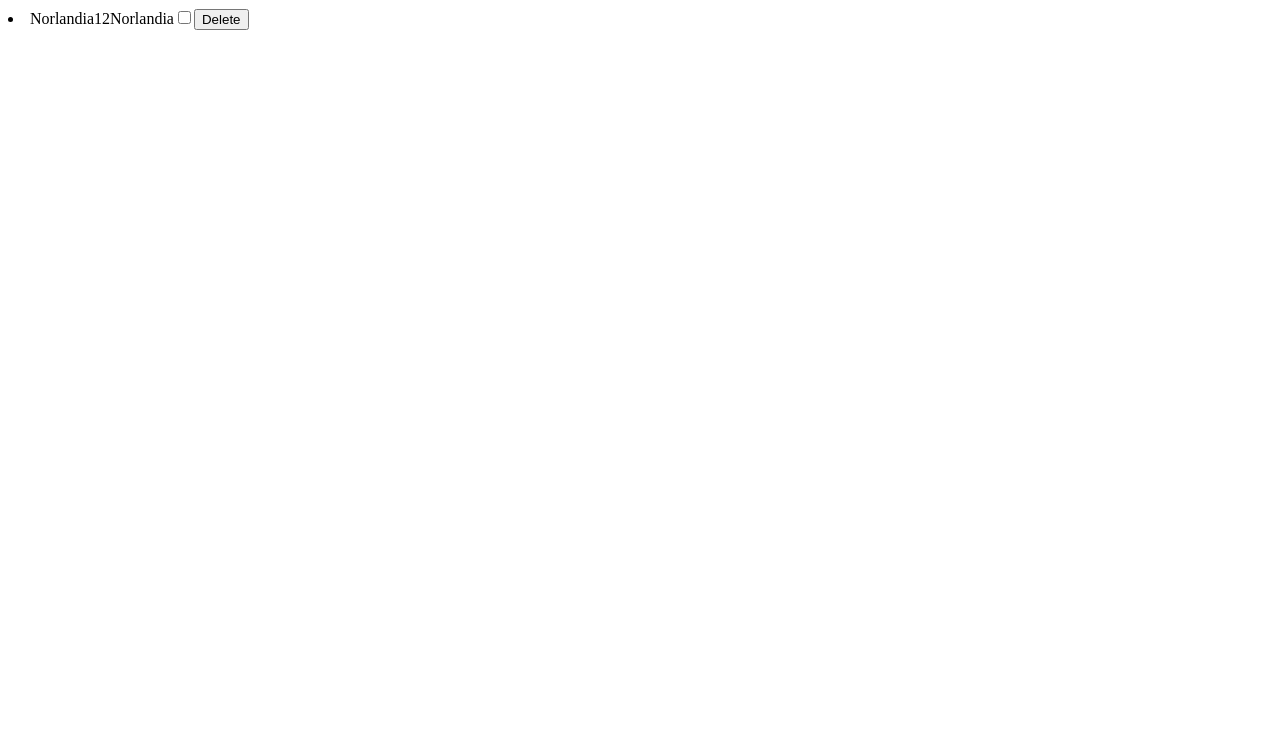
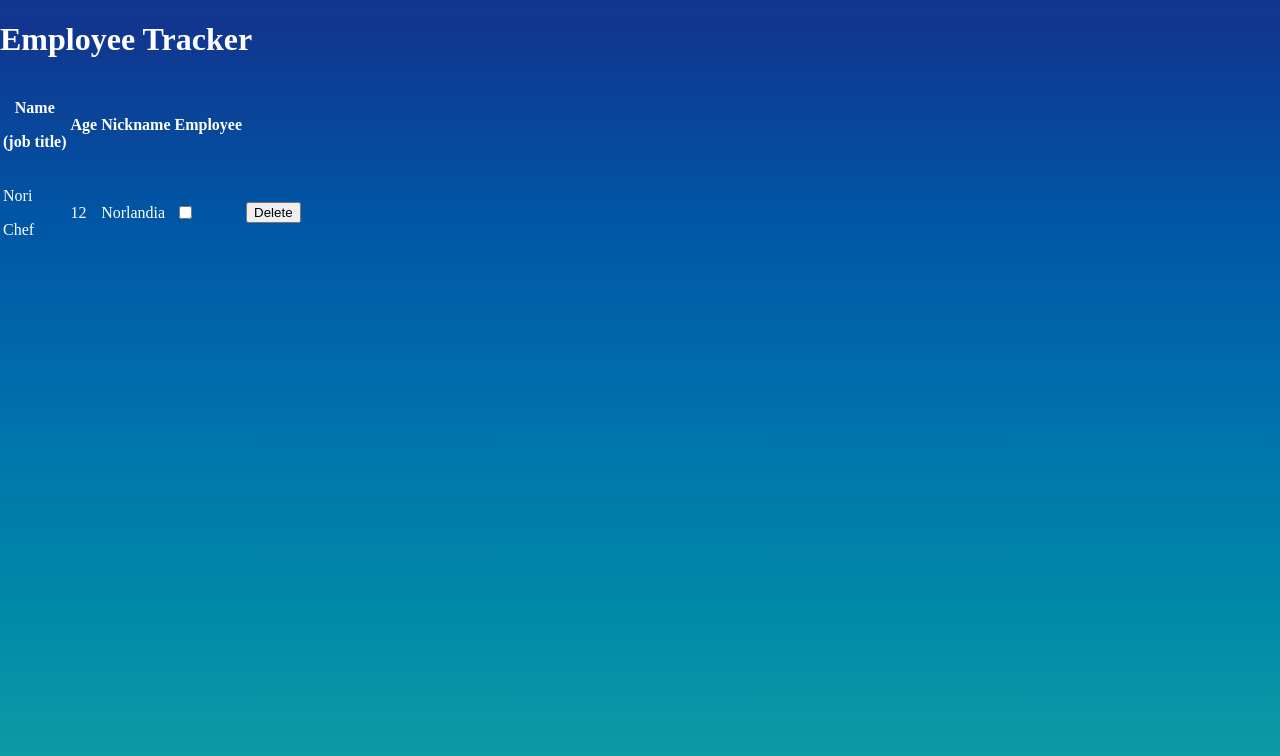
Before and after one commit to Norlandia/employee-tracker, a React (Create React App) app: page / in a window 1280 px wide. Shown: the top 756 px of the page. Built offline with nearby package versions, Linux system fonts and the light colour scheme.

Commit message:
refactor(Employee.js, EmpoloyeeList.js): change list to table, set background and other style elemenets

```diff
--- a/src/components/App.js
+++ b/src/components/App.js
@@ -1,5 +1,6 @@
 import React from 'react';
 import EmployeeListApp from '../containers/EmployeeListApp';
+import '../styles.css';
 
 const App = () => {
   return (
--- a/src/components/Employee.js
+++ b/src/components/Employee.js
@@ -2,14 +2,21 @@ import React from 'react';
 
 const Employee = () => {
   return (
-      <li>
-        <span className="employee-name">Norlandia</span>
-        <span className="employee-age">12</span>
-        <span className="employee-nickname">Norlandia</span>
-        <input type="checkbox" className="employee-status"></input>
+    <tr className="employee">
+      <td className="employee-name-job">
+        <p className="employee-name">Nori</p>
+        <p className="employee-job">Chef</p>
+      </td>
+      <td className="employee-age">12</td>
+      <td className="employee-nickname">Norlandia</td>
+      <td>
+        <input type="checkbox" className="employee-status" />
+      </td>
+      <td>
         <button className="delete button">Delete</button>
-      </li>
+      </td>
+    </tr>
   );
-}
+};
 
 export default Employee;
--- a/src/components/EmployeeList.js
+++ b/src/components/EmployeeList.js
@@ -4,9 +4,21 @@ import Employee from './Employee';
 const EmployeeList = () => {
   return (
     <div>
-      <Employee />
+      <table>
+        <tr>
+          <th>
+            <p>Name</p>
+            <p>(job title)</p>
+          </th>
+          <th>Age</th>
+          <th>Nickname</th>
+          <th>Employee</th>
+          <th />
+        </tr>
+        <Employee />
+      </table>
     </div>
   );
-}
+};
 
 export default EmployeeList;
--- a/src/containers/EmployeeListApp.js
+++ b/src/containers/EmployeeListApp.js
@@ -2,10 +2,11 @@ import React, { Component } from 'react';
 import EmployeeList from '../components/EmployeeList';
 
 class EmployeeListApp extends Component {
-  state = {  }
+  state = {};
   render() {
     return (
       <div>
+        <h1>Employee Tracker</h1>
         <EmployeeList />
       </div>
     );
--- /dev/null
+++ b/src/styles.css
@@ -0,0 +1,14 @@
+html,
+body {
+  margin: 0;
+  height: 100%;
+  background-image: linear-gradient(
+    to bottom,
+    #12358f,
+    #0056a5,
+    #0072ac,
+    #008ba8,
+    #14a2a2
+  );
+  color: white;
+}
```
